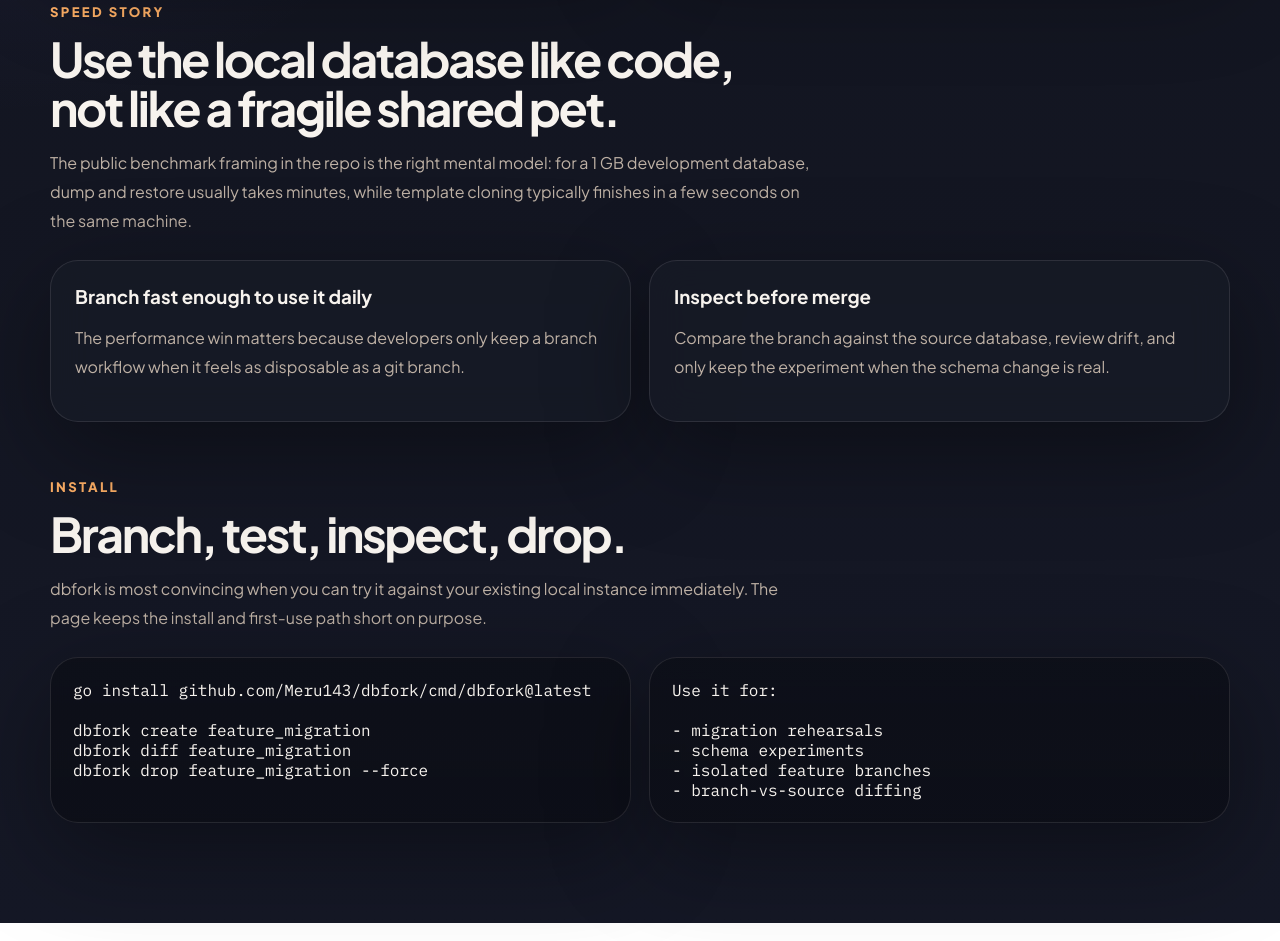
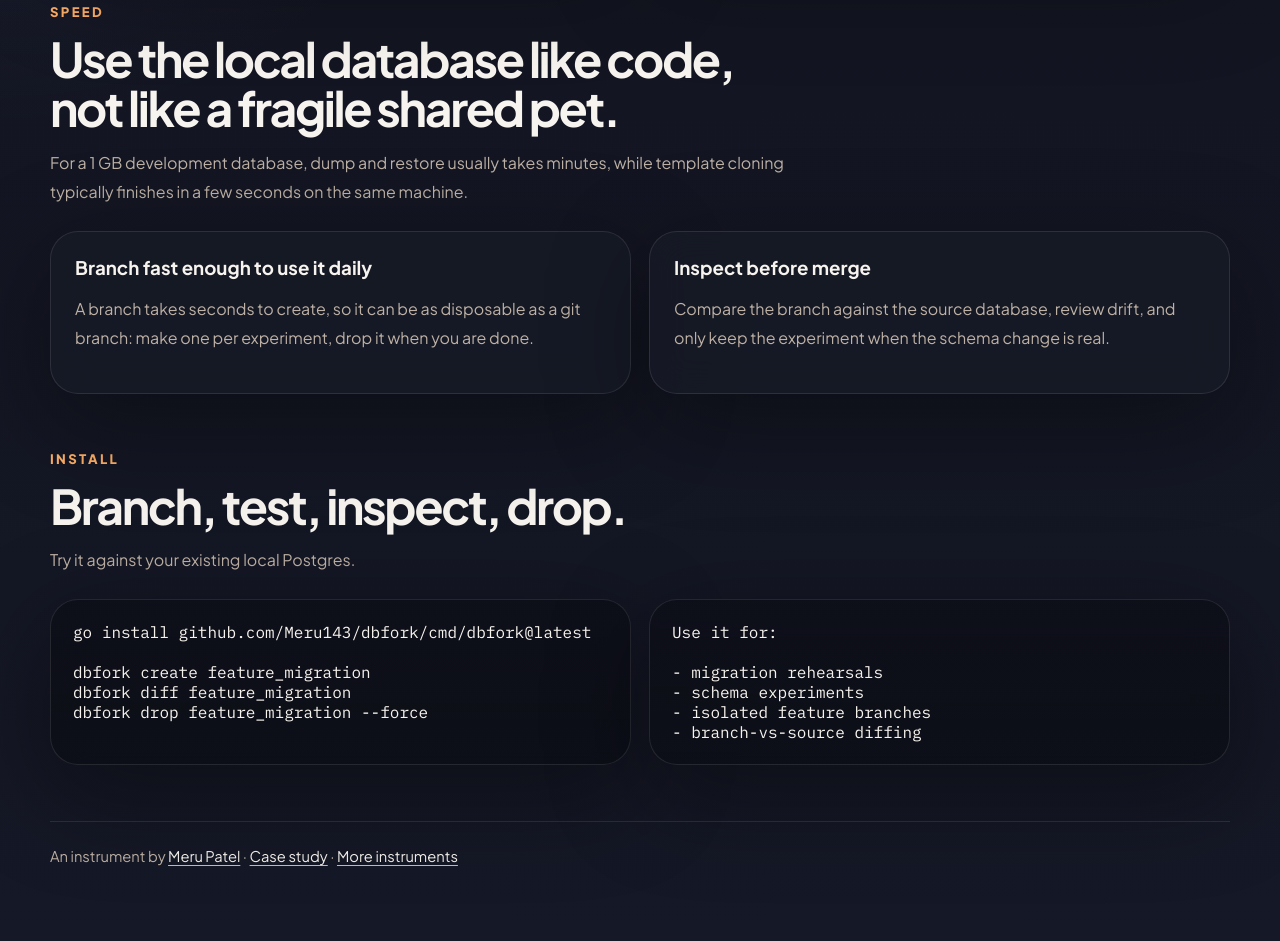
Before and after one commit to Meru143/dbfork, a plain HTML site: page docs/index.html in a window 1280 px wide. Shown: the part 1717-2658 px from the top of the page. Drawn offline with Linux system fonts and the light colour scheme.

Commit message:
docs: fix phone overflow, add maker footer and share metadata, rewrite internal copy
- Mobile grids use minmax(0, 1fr) and the h1 scales down on narrow phones, so
  the page no longer scrolls sideways at 320 px (scrollWidth was 353 px) and
  "development" stays inside the hero card.
- pre/code get max-width: 100% and overflow-x: auto so code scrolls in its box.
- Head: rel=canonical, og:image and twitter:image (https://merup.me/og/dbfork.jpg),
  twitter:card summary_large_image, and the merup.me SVG favicon.
- Footer linking back to the maker: Meru Patel, the case study and the other
  instruments on merup.me.
- Replace internal notes published as copy ("dbfork is most convincing...
  The page keeps the install and first-use path short on purpose", "The
  public benchmark framing in the repo is the right mental model", "The
  performance win matters because", "Speed story") with user-facing text.

```diff
--- a/docs/index.html
+++ b/docs/index.html
@@ -15,6 +15,11 @@
     />
     <meta property="og:type" content="website" />
     <meta property="og:url" content="https://merup.me/dbfork/" />
+    <meta property="og:image" content="https://merup.me/og/dbfork.jpg" />
+    <meta name="twitter:card" content="summary_large_image" />
+    <meta name="twitter:image" content="https://merup.me/og/dbfork.jpg" />
+    <link rel="canonical" href="https://merup.me/dbfork/" />
+    <link rel="icon" href="/favicon.svg" type="image/svg+xml" />
     <link rel="preconnect" href="https://fonts.googleapis.com" />
     <link rel="preconnect" href="https://fonts.gstatic.com" crossorigin />
     <link
@@ -126,12 +131,12 @@
 
         <section id="speed" class="section">
           <div class="section-head">
-            <p class="eyebrow">Speed story</p>
+            <p class="eyebrow">Speed</p>
             <h2>Use the local database like code, not like a fragile shared pet.</h2>
             <p>
-              The public benchmark framing in the repo is the right mental model: for a
-              1 GB development database, dump and restore usually takes minutes, while
-              template cloning typically finishes in a few seconds on the same machine.
+              For a 1 GB development database, dump and restore usually takes minutes,
+              while template cloning typically finishes in a few seconds on the same
+              machine.
             </p>
           </div>
 
@@ -139,8 +144,8 @@
             <article class="feature">
               <h3>Branch fast enough to use it daily</h3>
               <p>
-                The performance win matters because developers only keep a branch workflow
-                when it feels as disposable as a git branch.
+                A branch takes seconds to create, so it can be as disposable as a git
+                branch: make one per experiment, drop it when you are done.
               </p>
             </article>
             <article class="feature">
@@ -158,8 +163,7 @@
             <p class="eyebrow">Install</p>
             <h2>Branch, test, inspect, drop.</h2>
             <p>
-              dbfork is most convincing when you can try it against your existing local
-              instance immediately. The page keeps the install and first-use path short on purpose.
+              Try it against your existing local Postgres.
             </p>
           </div>
 
@@ -178,6 +182,12 @@
           </div>
         </section>
       </main>
+
+      <footer class="site-footer">
+        An instrument by <a href="https://merup.me/">Meru Patel</a> ·
+        <a href="https://merup.me/work/dbfork">Case study</a> ·
+        <a href="https://merup.me/#work">More instruments</a>
+      </footer>
     </div>
   </body>
 </html>
--- a/docs/styles.css
+++ b/docs/styles.css
@@ -25,7 +25,7 @@
 a { color: inherit; text-decoration: none; }
 
 code,
-pre { font-family: "IBM Plex Mono", ui-monospace, monospace; }
+pre { max-width: 100%; overflow-x: auto; font-family: "IBM Plex Mono", ui-monospace, monospace; }
 
 .shell {
   width: min(1180px, calc(100% - 40px));
@@ -219,12 +219,28 @@
   overflow-x: auto;
 }
 
+.site-footer {
+  margin-top: 28px;
+  padding-top: 22px;
+  border-top: 1px solid var(--line);
+  color: var(--muted);
+  font-size: 0.92rem;
+  line-height: 1.7;
+}
+
+.site-footer a {
+  color: var(--ink);
+  text-decoration: underline;
+  text-decoration-color: var(--accent);
+  text-underline-offset: 0.2em;
+}
+
 @media (max-width: 980px) {
   .hero,
   .grid,
   .workflow-grid,
   .install-grid {
-    grid-template-columns: 1fr;
+    grid-template-columns: minmax(0, 1fr);
   }
 
   .site-header {
@@ -245,4 +261,7 @@
   }
 
   .hero-copy { padding: 28px; }
+
+  /* Scale the headline on narrow phones so "development" stays inside the card. */
+  h1 { font-size: min(3rem, 12vw); }
 }
```
